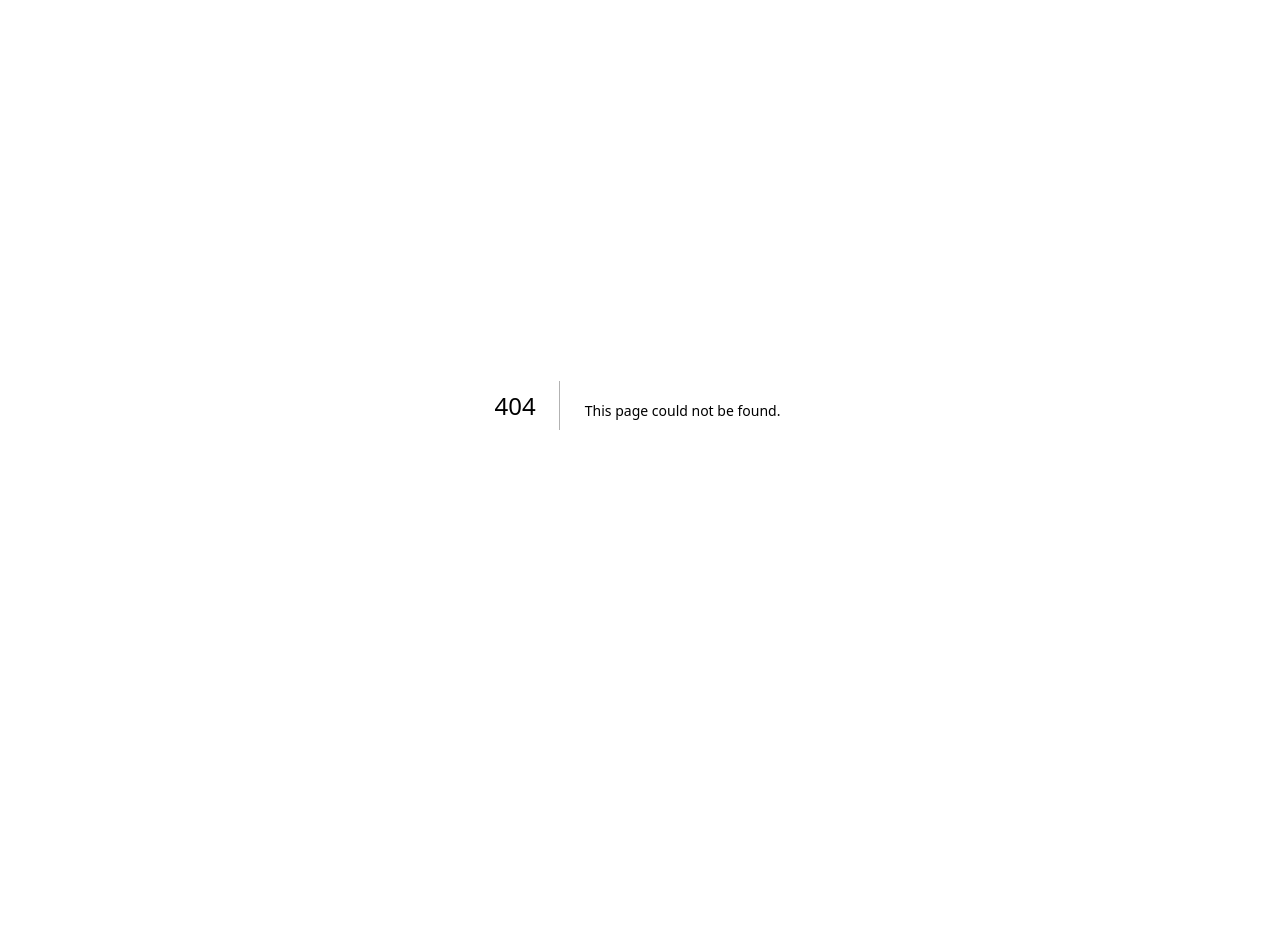
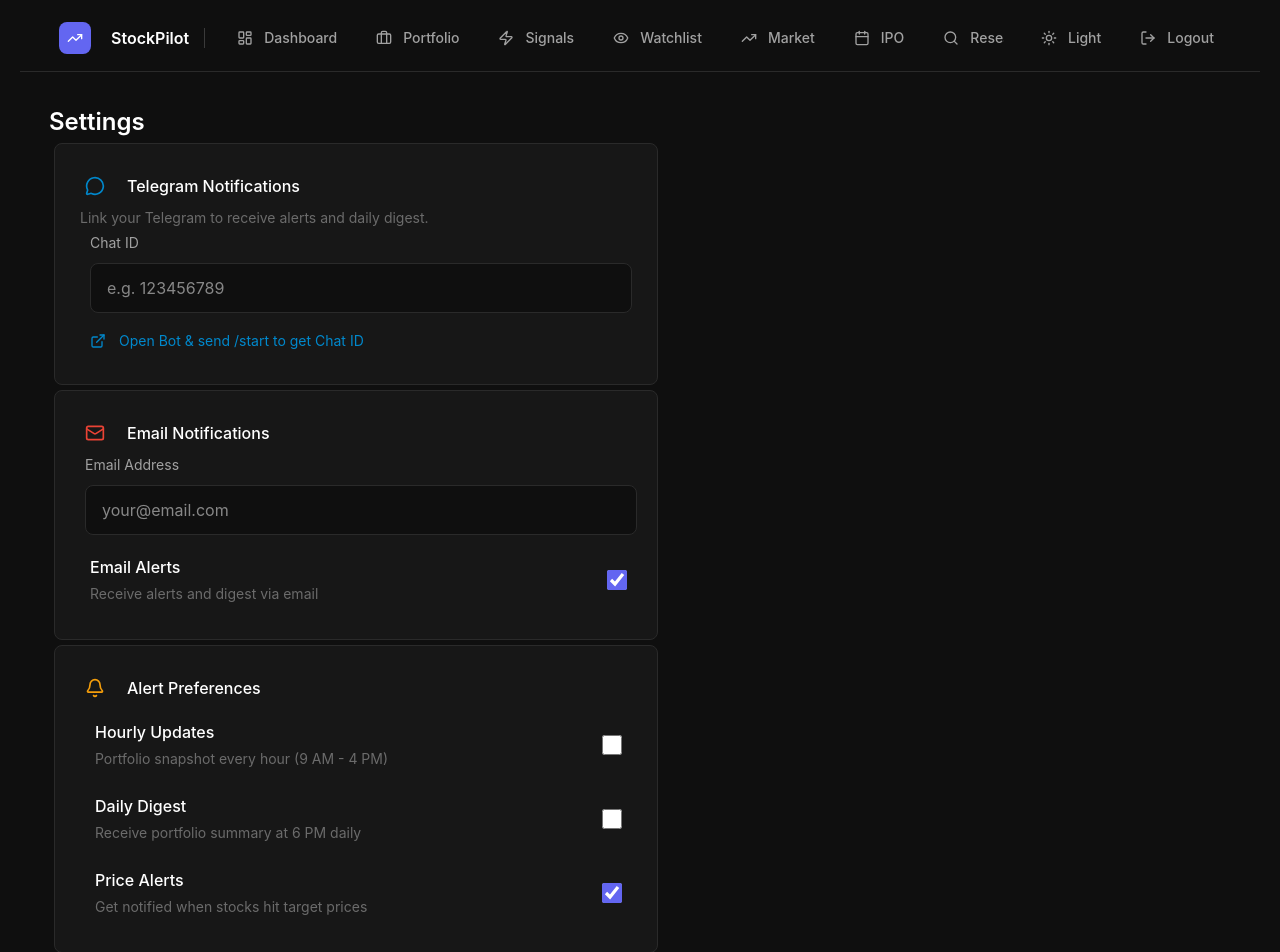
Before and after one commit to Mritunjaypratapsinghh/stockpilot, a Next.js app in the folder frontend/: page /settings in a window 1280 px wide. Before the commit this address had no page. Shown: the top 952 px of the page. Before the commit the page ends 820 px from the top, so only its background shows below. Built offline with nearby package versions, Linux system fonts and the light colour scheme; no server answers.

Commit message:
feat: Add settings page with Telegram linking and alert preferences

```diff
--- /dev/null
+++ b/frontend/src/app/settings/page.js
@@ -0,0 +1,116 @@
+'use client';
+import { useState, useEffect } from 'react';
+import { Bell, MessageCircle, Mail, Save, Check, ExternalLink } from 'lucide-react';
+import Navbar from '../../components/Navbar';
+import { api } from '../../lib/api';
+
+export default function SettingsPage() {
+  const [settings, setSettings] = useState({ daily_digest: false, alerts_enabled: true, email_alerts: true, hourly_alerts: false, telegram_chat_id: '' });
+  const [loading, setLoading] = useState(true);
+  const [saving, setSaving] = useState(false);
+  const [saved, setSaved] = useState(false);
+  const [email, setEmail] = useState('');
+
+  useEffect(() => {
+    api('/api/auth/me').then(u => {
+      setSettings({ daily_digest: u.settings?.daily_digest || false, alerts_enabled: u.settings?.alerts_enabled ?? true, email_alerts: u.settings?.email_alerts ?? true, hourly_alerts: u.settings?.hourly_alerts || false, telegram_chat_id: u.telegram_chat_id || '' });
+      setEmail(u.email || '');
+      setLoading(false);
+    }).catch(() => setLoading(false));
+  }, []);
+
+  const save = async () => {
+    setSaving(true);
+    try {
+      await api('/api/auth/settings', { method: 'PUT', body: JSON.stringify({ ...settings, email }) });
+      setSaved(true);
+      setTimeout(() => setSaved(false), 2000);
+    } catch (e) { alert(e.message); }
+    setSaving(false);
+  };
+
+  if (loading) return <div className="min-h-screen bg-[var(--bg-primary)]"><Navbar /><div className="p-6">Loading...</div></div>;
+
+  return (
+    <div className="min-h-screen bg-[var(--bg-primary)]">
+      <Navbar />
+      <main className="p-6 max-w-2xl mx-auto">
+        <h1 className="text-2xl font-bold mb-6">Settings</h1>
+
+        <div className="space-y-6">
+          {/* Telegram */}
+          <div className="bg-[var(--bg-secondary)] border border-[var(--border)] rounded-lg p-5">
+            <div className="flex items-center gap-3 mb-4">
+              <MessageCircle className="w-5 h-5 text-[#0088cc]" />
+              <span className="font-medium">Telegram Notifications</span>
+            </div>
+            <p className="text-sm text-[var(--text-muted)] mb-4">Link your Telegram to receive alerts and daily digest.</p>
+            <div className="space-y-3">
+              <div>
+                <label className="block text-sm text-[var(--text-secondary)] mb-2">Chat ID</label>
+                <input value={settings.telegram_chat_id} onChange={e => setSettings({...settings, telegram_chat_id: e.target.value})} placeholder="e.g. 123456789" className="w-full px-4 py-3 bg-[var(--bg-primary)] border border-[var(--border)] rounded-lg text-[var(--text-primary)] focus:border-[#6366f1]" />
+              </div>
+              <a href="https://t.me/StockPilotAlertsBot" target="_blank" className="inline-flex items-center gap-2 text-sm text-[#0088cc] hover:underline">
+                <ExternalLink className="w-4 h-4" /> Open Bot & send /start to get Chat ID
+              </a>
+            </div>
+          </div>
+
+          {/* Email */}
+          <div className="bg-[var(--bg-secondary)] border border-[var(--border)] rounded-lg p-5">
+            <div className="flex items-center gap-3 mb-4">
+              <Mail className="w-5 h-5 text-[#ea4335]" />
+              <span className="font-medium">Email Notifications</span>
+            </div>
+            <div className="mb-4">
+              <label className="block text-sm text-[var(--text-secondary)] mb-2">Email Address</label>
+              <input value={email} onChange={e => setEmail(e.target.value)} type="email" placeholder="your@email.com" className="w-full px-4 py-3 bg-[var(--bg-primary)] border border-[var(--border)] rounded-lg text-[var(--text-primary)] focus:border-[#6366f1]" />
+            </div>
+            <label className="flex items-center justify-between cursor-pointer">
+              <div>
+                <div className="font-medium">Email Alerts</div>
+                <div className="text-sm text-[var(--text-muted)]">Receive alerts and digest via email</div>
+              </div>
+              <input type="checkbox" checked={settings.email_alerts} onChange={e => setSettings({...settings, email_alerts: e.target.checked})} className="w-5 h-5 accent-[#6366f1]" />
+            </label>
+          </div>
+
+          {/* Alert Preferences */}
+          <div className="bg-[var(--bg-secondary)] border border-[var(--border)] rounded-lg p-5">
+            <div className="flex items-center gap-3 mb-4">
+              <Bell className="w-5 h-5 text-[#f59e0b]" />
+              <span className="font-medium">Alert Preferences</span>
+            </div>
+            <div className="space-y-4">
+              <label className="flex items-center justify-between cursor-pointer">
+                <div>
+                  <div className="font-medium">Hourly Updates</div>
+                  <div className="text-sm text-[var(--text-muted)]">Portfolio snapshot every hour (9 AM - 4 PM)</div>
+                </div>
+                <input type="checkbox" checked={settings.hourly_alerts} onChange={e => setSettings({...settings, hourly_alerts: e.target.checked})} className="w-5 h-5 accent-[#6366f1]" />
+              </label>
+              <label className="flex items-center justify-between cursor-pointer">
+                <div>
+                  <div className="font-medium">Daily Digest</div>
+                  <div className="text-sm text-[var(--text-muted)]">Receive portfolio summary at 6 PM daily</div>
+                </div>
+                <input type="checkbox" checked={settings.daily_digest} onChange={e => setSettings({...settings, daily_digest: e.target.checked})} className="w-5 h-5 accent-[#6366f1]" />
+              </label>
+              <label className="flex items-center justify-between cursor-pointer">
+                <div>
+                  <div className="font-medium">Price Alerts</div>
+                  <div className="text-sm text-[var(--text-muted)]">Get notified when stocks hit target prices</div>
+                </div>
+                <input type="checkbox" checked={settings.alerts_enabled} onChange={e => setSettings({...settings, alerts_enabled: e.target.checked})} className="w-5 h-5 accent-[#6366f1]" />
+              </label>
+            </div>
+          </div>
+
+          <button onClick={save} disabled={saving} className="w-full flex items-center justify-center gap-2 py-3 bg-[#6366f1] text-white rounded-lg font-medium hover:bg-[#5558e3] disabled:opacity-50">
+            {saved ? <><Check className="w-5 h-5" /> Saved!</> : <><Save className="w-5 h-5" /> {saving ? 'Saving...' : 'Save Settings'}</>}
+          </button>
+        </div>
+      </main>
+    </div>
+  );
+}
--- a/frontend/src/components/Navbar.js
+++ b/frontend/src/components/Navbar.js
@@ -1,7 +1,7 @@
 'use client';
 import Link from 'next/link';
 import { usePathname } from 'next/navigation';
-import { LayoutDashboard, Bell, Search, TrendingUp, LogOut, Briefcase, Eye, Calendar, Zap, Sun, Moon } from 'lucide-react';
+import { LayoutDashboard, Bell, Search, TrendingUp, LogOut, Briefcase, Eye, Calendar, Zap, Sun, Moon, Settings } from 'lucide-react';
 import { useState, useEffect } from 'react';
 
 const navItems = [
@@ -13,6 +13,7 @@ const navItems = [
   { href: '/ipo', label: 'IPO', icon: Calendar },
   { href: '/research', label: 'Research', icon: Search },
   { href: '/alerts', label: 'Alerts', icon: Bell },
+  { href: '/settings', label: 'Settings', icon: Settings },
 ];
 
 export default function Navbar() {
```
